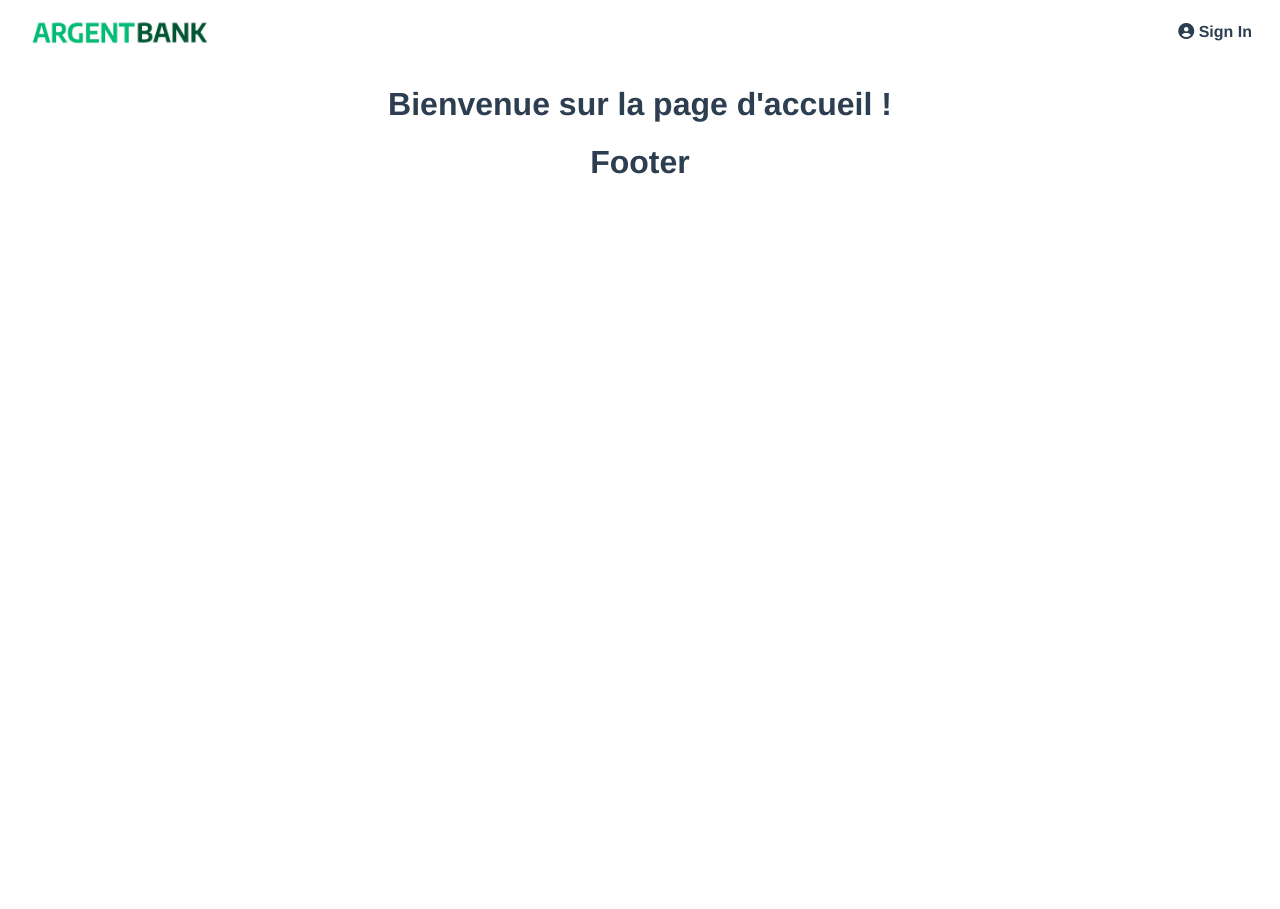
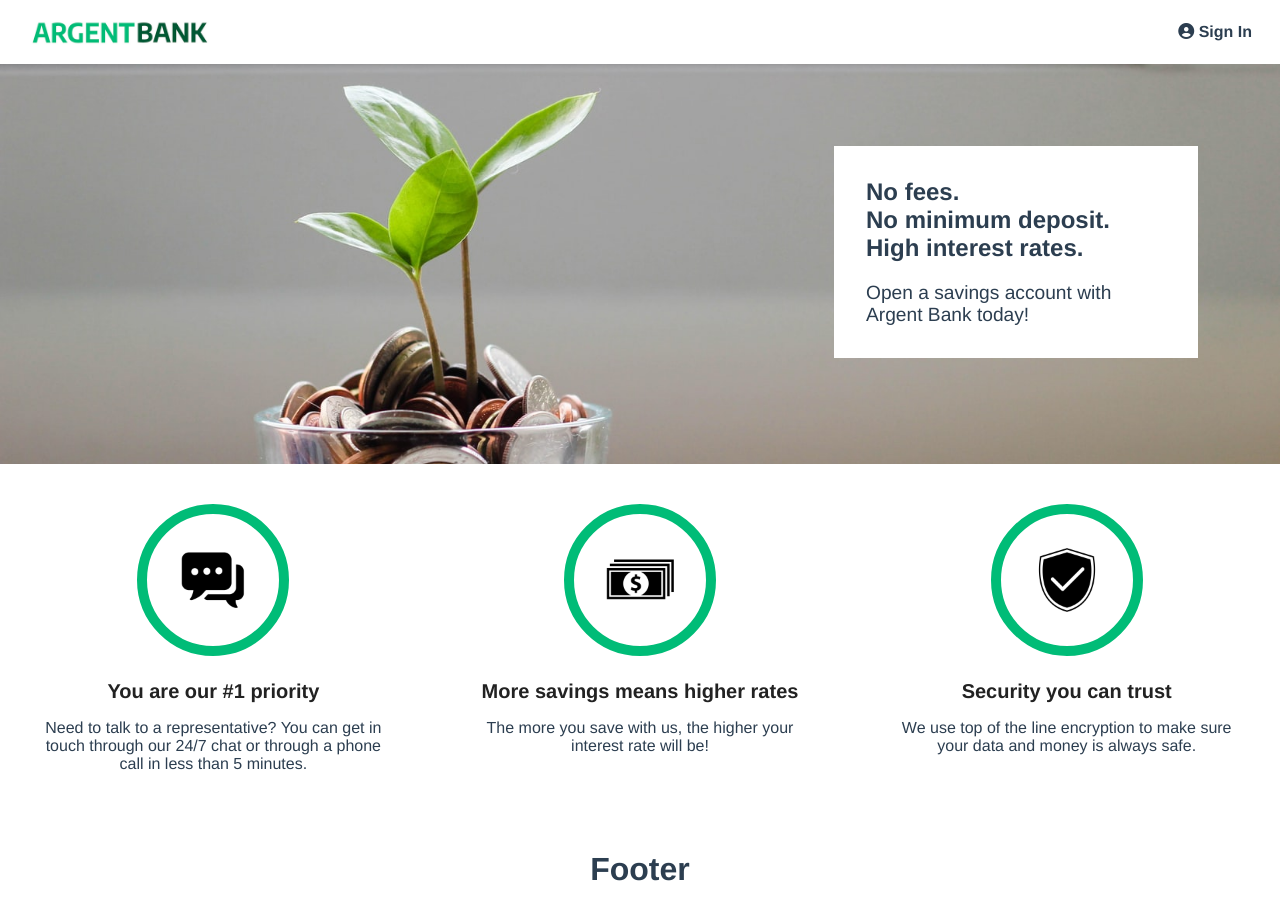
Before and after one commit to CynthiaCG-2202/Implementez-le-front-end-d-une-application-bancaire, a React (Vite) app in the folder argentbankreact/: page / in a window 1280 px wide. Before the commit the page ends 800 px from the top, so only its background shows below. Built offline with nearby package versions, Linux system fonts and the light colour scheme.

Commit message:
Intégration de la bannière, de la citation et des features

```diff
--- a/argentbankreact/src/App.jsx
+++ b/argentbankreact/src/App.jsx
@@ -2,7 +2,7 @@ import React from "react";
 import { BrowserRouter, Routes, Route } from "react-router-dom";
 import Layout from'./Layout/Layout';
 import Home from './Pages/Home';
-import Login from './Pages/Login';
+import SignIn from './Pages/SignIn';
 import Transactions from './Pages/Transactions';
 import User from './Pages/User';
 
@@ -13,7 +13,7 @@ function App() {
       <Routes>
         <Route path="/" element={<Layout />} >
           <Route index element={<Home />} />
-          <Route path="login" element={<Login />} />
+          <Route path="sign-in" element={<SignIn />} />
           <Route path="transactions" element={<Transactions />} />
           <Route path="user" element={<User />} />
         </Route>
--- /dev/null
+++ b/argentbankreact/src/Components/Features.jsx
@@ -0,0 +1,28 @@
+import FeatureItem from "./Featuresitems";
+import chatIcon from "../assets/Images/icon-chat.png";
+import moneyIcon from "../assets/Images/icon-money.png";
+import securityIcon from "../assets/Images/icon-security.png";
+
+function Features() {
+  return (
+    <section className="features">
+      <FeatureItem
+        icon={chatIcon}
+        title="You are our #1 priority"
+        text="Need to talk to a representative? You can get in touch through our 24/7 chat or through a phone call in less than 5 minutes."
+      />
+      <FeatureItem
+        icon={moneyIcon}
+        title="More savings means higher rates"
+        text="The more you save with us, the higher your interest rate will be!"
+      />
+      <FeatureItem
+        icon={securityIcon}
+        title="Security you can trust"
+        text="We use top of the line encryption to make sure your data and money is always safe."
+      />
+    </section>
+  );
+}
+
+export default Features;
--- /dev/null
+++ b/argentbankreact/src/Components/Featuresitems.jsx
@@ -0,0 +1,11 @@
+function FeatureItem({ icon, title, text }) {
+  return (
+    <div className="feature-item">
+      <img src={icon} alt={title} className="feature-icon" />
+      <h3 className="feature-item-title">{title}</h3>
+      <p>{text}</p>
+    </div>
+  );
+}
+
+export default FeatureItem;
--- /dev/null
+++ b/argentbankreact/src/Components/Hero.jsx
@@ -0,0 +1,18 @@
+function Hero() {
+  return (
+    <div className="hero">
+      <section className="hero-content">
+        <h2 className="subtitle">
+          No fees.<br />
+          No minimum deposit.<br />
+          High interest rates.
+        </h2>
+        <p className="text">
+          Open a savings account with Argent Bank today!
+        </p>
+      </section>
+    </div>
+  );
+}
+
+export default Hero;
--- a/argentbankreact/src/Pages/Home.jsx
+++ b/argentbankreact/src/Pages/Home.jsx
@@ -1,7 +1,14 @@
 import React from "react";
+import Hero from "../Components/Hero";
+import Features from "../Components/Features";
 
 function Home() {
-  return <h1>Bienvenue sur la page d'accueil !</h1>;
+  return (
+    <main className="main">
+      <Hero />
+      <Features />
+    </main>
+  );
 }
 
 export default Home;
--- a/argentbankreact/src/Pages/Login.jsx
+++ b/argentbankreact/src/Pages/SignIn.jsx
@@ -1,7 +1,7 @@
 import React from "react";
 
-function Login() {
+function SignIn() {
   return <h1>Page de connexion</h1>;
 }
 
-export default Login;
+export default SignIn;
--- a/argentbankreact/src/styles/main.css
+++ b/argentbankreact/src/styles/main.css
@@ -71,7 +71,7 @@ body {
 }
 
 .hero {
-  background-image: url('../img/bank-tree.jpeg');
+  background-image: url('../assets/Images/bank-tree.jpeg');
   background-position: 0 -50px;
   background-size: cover;
   background-repeat: no-repeat;
```
